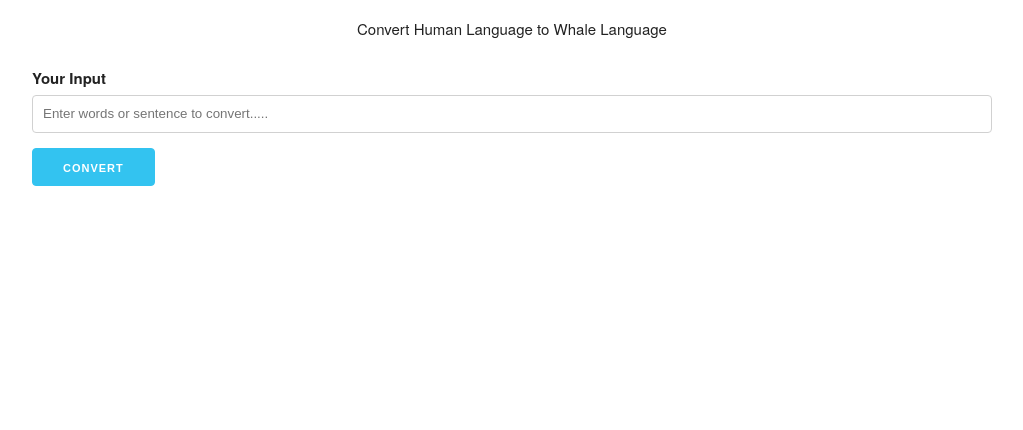
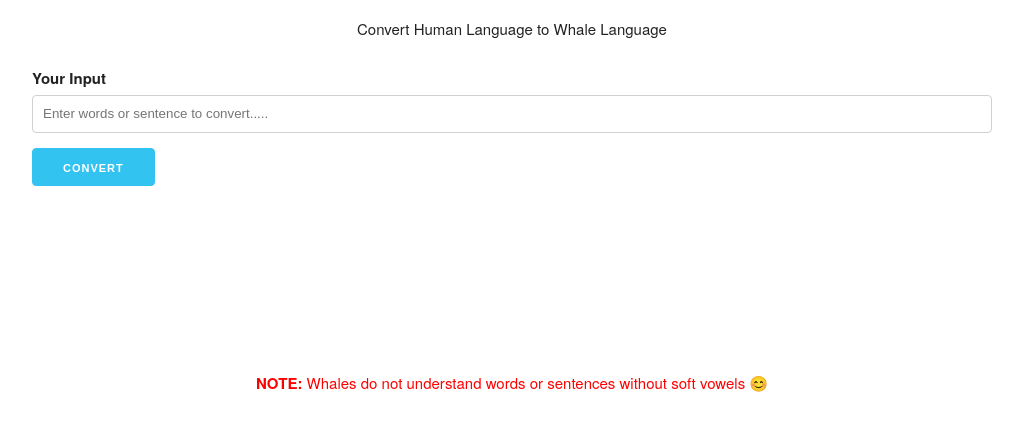
Before and after one commit to oscar-ekeyekwu/whale-language-converter, a plain HTML site: page index.html in a window 1280 px wide. Shown: the part 58-488 px from the top of the page, without its empty margins (128-1151 px from the left). Drawn offline with nearby package versions, Linux system fonts and the light colour scheme.

Commit message:
added note about whales

```diff
--- a/index.html
+++ b/index.html
@@ -7,7 +7,7 @@
       rel="stylesheet"
       href="https://cdnjs.cloudflare.com/ajax/libs/skeleton/2.0.4/skeleton.min.css"
     />
-    <link rel="icon" type="image/png" href="whale.png">
+    <link rel="icon" type="image/png" href="whale.png" />
     <title>Whale Language</title>
     <style>
       .alert {
@@ -28,7 +28,8 @@
         display: none;
         text-align: center;
       }
-      h3,p{
+      h3,
+      p {
         text-align: center;
       }
     </style>
@@ -58,6 +59,11 @@
           <div class="container list-container">
             <ul id="convertedInput"></ul>
           </div>
+          <br /><br /><br />
+          <p style="color: red;">
+            <span style="font-weight: bold;">NOTE:</span> Whales do not
+            understand words or sentences without soft vowels 😊
+          </p>
         </div>
       </div>
     </div>
```
